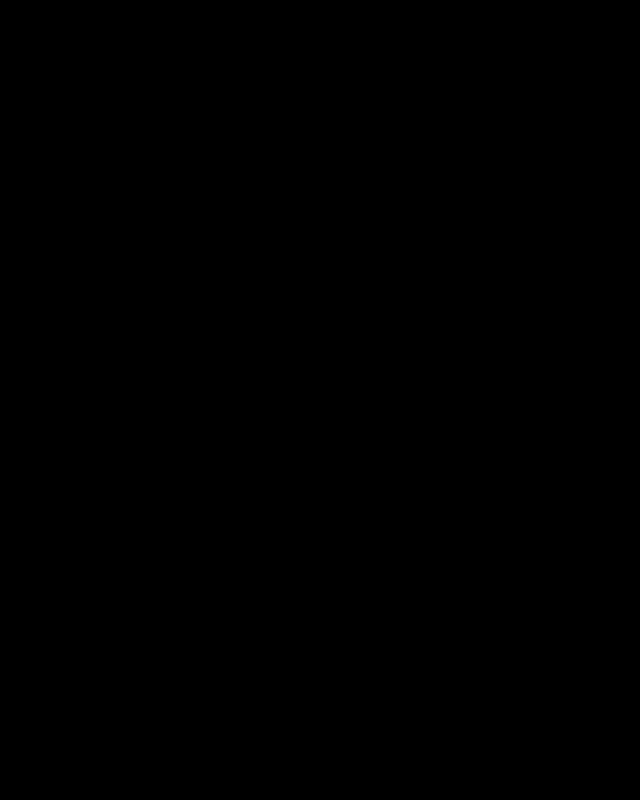
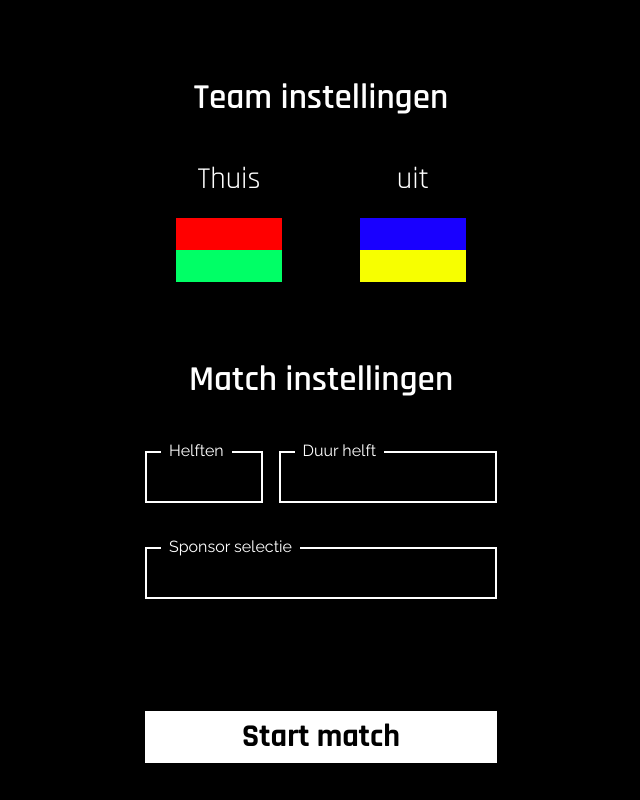
Before and after one commit to QuintenMuyllaert/DLC-Industry_Project, a React (Vite) app in the folder Frontend/: page /matchsetup in a window 1280 px wide. Shown: the whole page, without its empty margins (319-959 px from the left). Built offline with nearby package versions, Linux system fonts and the light colour scheme.

Commit message:
💄 Created design match setup screen

```diff
--- a/Frontend/src/pages/MatchSetup.tsx
+++ b/Frontend/src/pages/MatchSetup.tsx
@@ -3,6 +3,8 @@
 import { Input } from "../components/Input";
 import { IconButton } from "../components/IconButton";
 import { LooseObject } from "../utils/Interfaces";
+import Flag from "../components/Flag";
+import BottomTab from "../components/BottomTab";
 
 export const MatchSetup = () => {
 	const defaultState: LooseObject = {
@@ -18,12 +20,35 @@
 	};
 
 	return (
-		<div className="p-matchsetup">
-			<header></header>
-
-			<div className="u-grid-vertical-gap p-matchsetup-maxwidth"></div>
-			<div className="u-grid-vertical-gap p-matchsetup-maxwidth"></div>
-		</div>
+		<>
+			<div className="p-matchsetup maxwidth">
+				<h1>Team instellingen</h1>
+				<div className="teamsettings-container u-grid-vertical-gap">
+					<div className="flagcontainer">
+						<p>Thuis</p>
+						<Flag top="#FF0000" bottom="#00FF66" />
+					</div>
+					<div className="flagcontainer">
+						<p>uit</p>
+						<Flag top="#1900FF" bottom="#F7FF00" />
+					</div>
+				</div>
+				<h1>Match instellingen</h1>
+				<div className="matchsettings-container">
+					<div className="match-helft">
+						<div className="helft">
+							<Input label="Helften" type="number" id="helften-aantal" />
+						</div>
+						<div className="duur">
+							<Input label="Duur helft" type="number" id="helften-tijd" />
+						</div>
+					</div>
+					<Input label="Sponsor selectie" type="text" id="sponsors" />
+				</div>
+				<IconButton color="white" label="Start match"></IconButton>
+			</div>
+			<BottomTab />
+		</>
 	);
 };
 
--- a/Frontend/src/style/pages/matchSetup.scss
+++ b/Frontend/src/style/pages/matchSetup.scss
@@ -1,22 +1,57 @@
 .p-matchsetup {
-	width: 100%;
 	height: 100%;
-	display: grid;
-	grid-template-columns: 1fr;
-	grid-template-rows: fit-content fit-content fit-content;
-	justify-items: center;
+	margin-top: 4.5rem;
+	padding-bottom: 3rem;
+	padding-inline: 1rem;
+	width: min(24rem, 100%);
+	align-items: center;
+	justify-content: center;
 
-	header {
-		width: 100%;
-		justify-items: center;
-		display: grid;
-		grid-template-columns: 1fr;
-		grid-template-rows: 1fr;
-		height: fit-content;
-		padding-bottom: 2rem;
+	.teamsettings-container {
+		display: flex;
+		justify-content: space-around;
+		margin-bottom: 4.5rem;
+
+		.flagcontainer {
+			text-align: center;
+			min-width: 30%;
+		}
 	}
 
-	.p-matchsetup-maxwidth {
+	.matchsettings-container {
+		margin-bottom: 7rem;
+
+		.match-helft {
+			margin-top: 1rem;
+			display: flex;
+			justify-content: space-between;
+			gap: 1rem;
+			margin-bottom: 2rem;
+
+			.helft {
+				width: 35%;
+			}
+			.duur {
+				width: 65%;
+			}
+		}
+	}
+
+	h1 {
+		font-family: Rajdhani;
+		font-size: 2.2rem;
+		font-weight: 600;
+		margin-bottom: 2rem;
+		text-align: center;
+	}
+
+	p {
+		font-family: Rajdhani;
+		font-size: 1.9rem;
+		margin-bottom: 1rem;
+	}
+
+	.maxwidth {
 		width: min(18rem, 70%);
 	}
 }
--- a/Frontend/src/style/screen.scss
+++ b/Frontend/src/style/screen.scss
@@ -15,6 +15,7 @@
 // PAGES
 @import "./pages/login.scss";
 @import "./pages/score.scss";
+@import "./pages/matchSetup.scss";
 
 // COMPONENTS
 @import "./components/input.scss";
```
